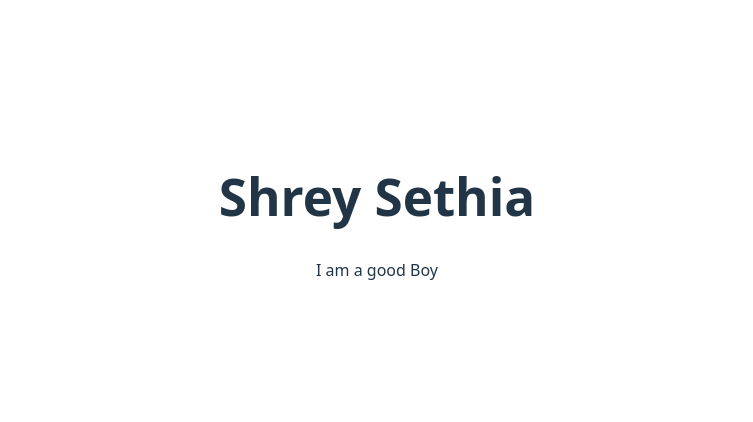
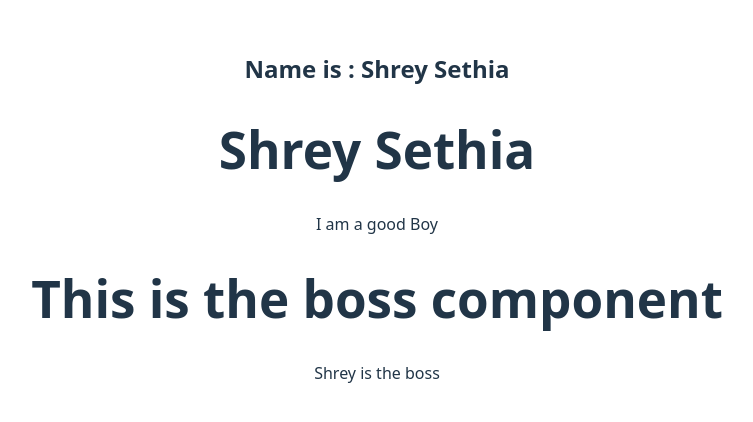
Before and after one commit to Sethiashrey/React-Learning, a React (Vite) app: page / in a window 1280 px wide. Shown: the part 184-606 px from the top of the page, without its empty margins (263-1016 px from the left). Built offline with nearby package versions, Linux system fonts and the light colour scheme.

Commit message:
React file Changes

```diff
--- a/src/App.jsx
+++ b/src/App.jsx
@@ -1,20 +1,24 @@
 
 import './App.css'
+import Boss from './Boss.jsx';
 function Sunny(){
+  let name  = "Shrey Sethia";
   return(
     <>
+       <h2>Name is : {name}</h2>
       <h1>Shrey Sethia</h1>
       <p>I am a good Boy</p>
+
     </>
   )
 }
 
 function App() {
 
-
   return (
     <>
       <Sunny />
+      <Boss />
     </>
   )
 }
--- /dev/null
+++ b/src/Boss.jsx
@@ -0,0 +1,9 @@
+function Boss(){
+    return (
+        <>
+          <h1>This is the boss component</h1>
+          <p>Shrey is the boss</p>
+        </>
+    )
+}
+export default Boss;
```
